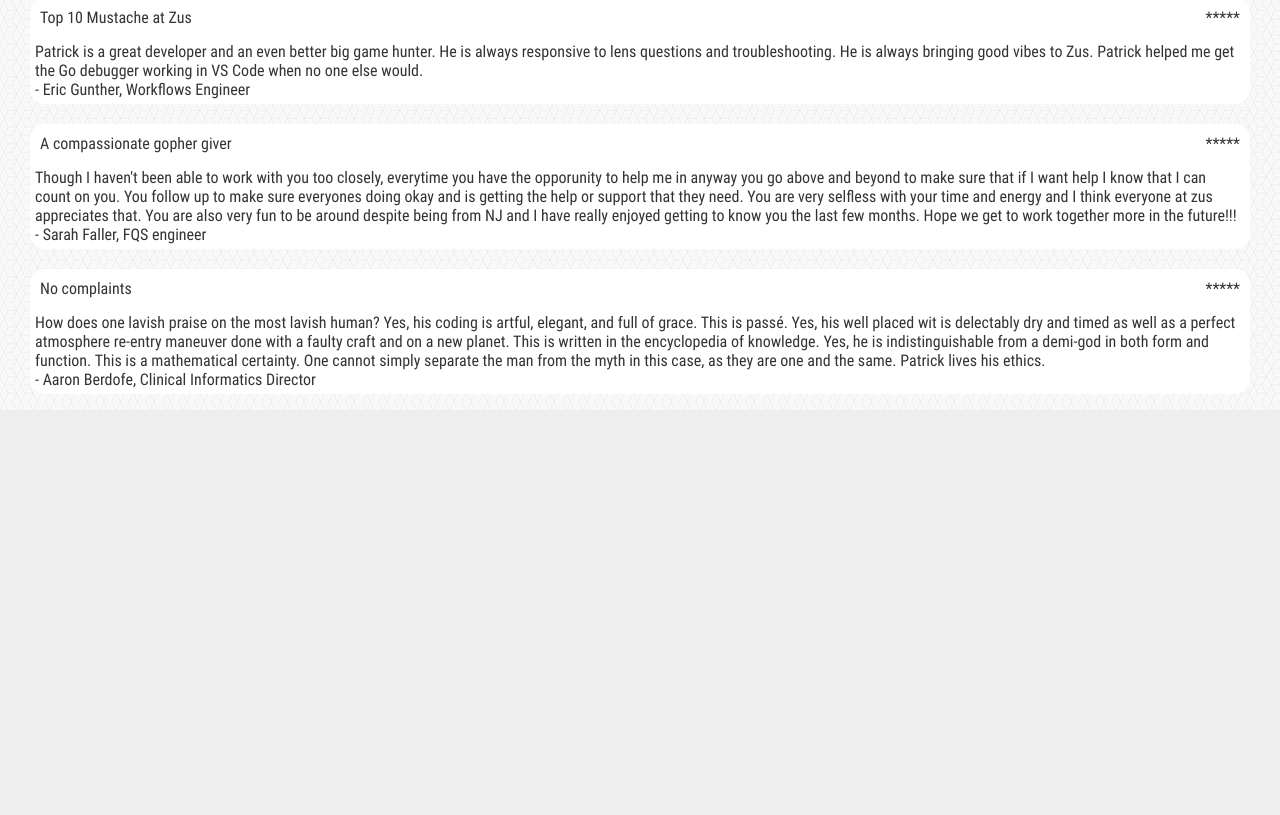
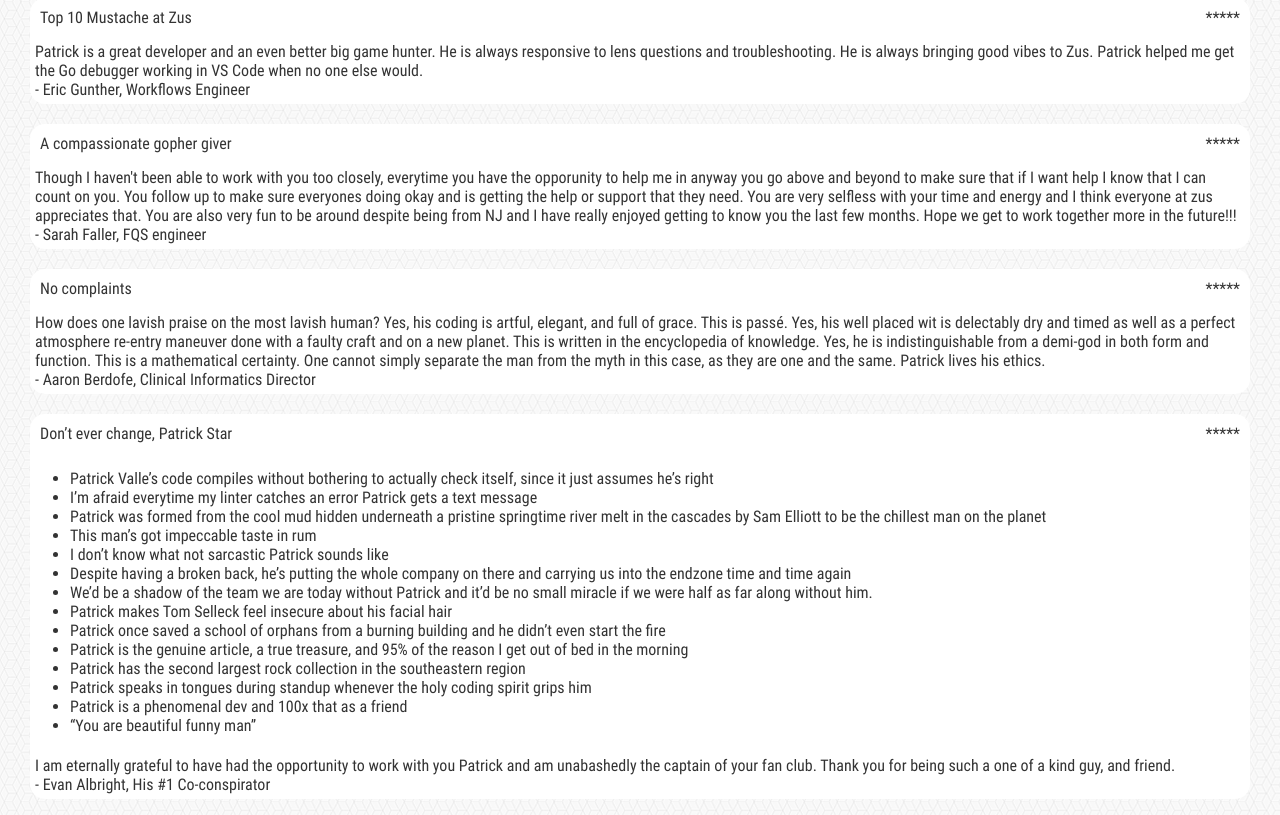
Before and after one commit to patrickvalle/dotcom, a website: page index.html in a window 1280 px wide. Shown: the part 1531-2346 px from the top of the page. Before the commit the page ends 1941 px from the top, so only its background shows below. Drawn offline with Linux system fonts and the light colour scheme.

Commit message:
Update index.html

```diff
--- a/index.html
+++ b/index.html
@@ -156,6 +156,32 @@
           both form and function. This is a mathematical certainty.  One cannot simply separate the man from the myth in this case, as they are one and the same.
           Patrick lives his ethics. <br> - Aaron Berdofe, Clinical Informatics Director</p>
         </div>
+        <div class="review">
+          <div class="title-container">
+            <div class="title left">Don’t ever change, Patrick Star</div>
+            <div class="stars right">*****</div>
+          </div>
+          <ul>
+            <li>Patrick Valle’s code compiles without bothering to actually check itself, since it just assumes he’s right</li>
+            <li>I’m afraid everytime my linter catches an error Patrick gets a text message</li>
+            <li>Patrick was formed from the cool mud hidden underneath a pristine springtime river melt in the cascades by Sam Elliott to be the chillest man on the planet</li>
+            <li>This man’s got impeccable taste in rum</li>
+            <li>I don’t know what not sarcastic Patrick sounds like</li>
+            <li>Despite having a broken back, he’s putting the whole company on there and carrying us into the endzone time and time again</li>
+            <li>We’d be a shadow of the team we are today without Patrick and it’d be no small miracle if we were half as far along without him.</li>
+            <li>Patrick makes Tom Selleck feel insecure about his facial hair</li>
+            <li>Patrick once saved a school of orphans from a burning building and he didn’t even start the fire</li>
+            <li>Patrick is the genuine article, a true treasure, and 95% of the reason I get out of bed in the morning</li>
+            <li>Patrick has the second largest rock collection in the southeastern region</li>
+            <li>Patrick speaks in tongues during standup whenever the holy coding spirit grips him</li>
+            <li>Patrick is a phenomenal dev and 100x that as a friend</li>
+            <li>“You are beautiful funny man”</li>
+          </ul>
+          <p>
+            I am eternally grateful to have had the opportunity to work with you
+            Patrick and am unabashedly the captain of your fan club.
+            Thank you for being such a one of a kind guy, and friend. <br> - Evan Albright, His #1 Co-conspirator</p>
+        </div>
       </div>
     </div>
 
```
